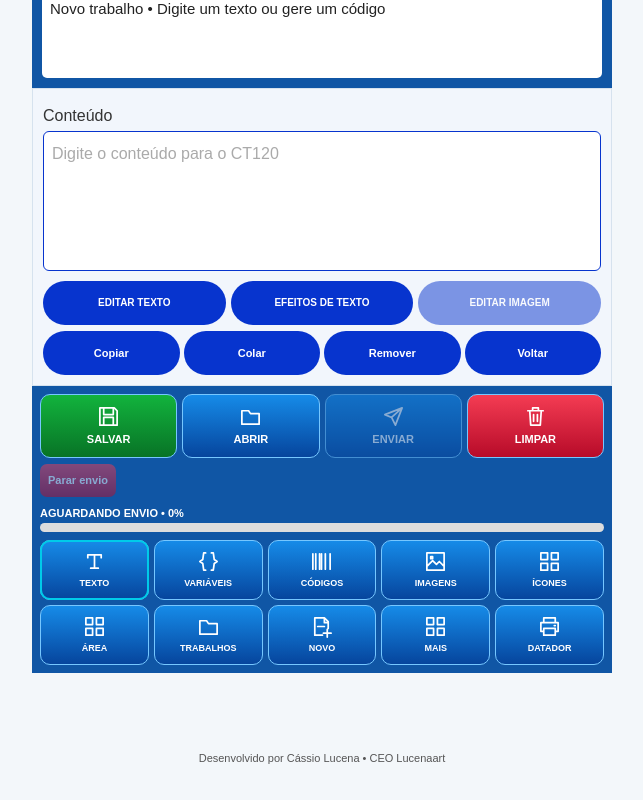
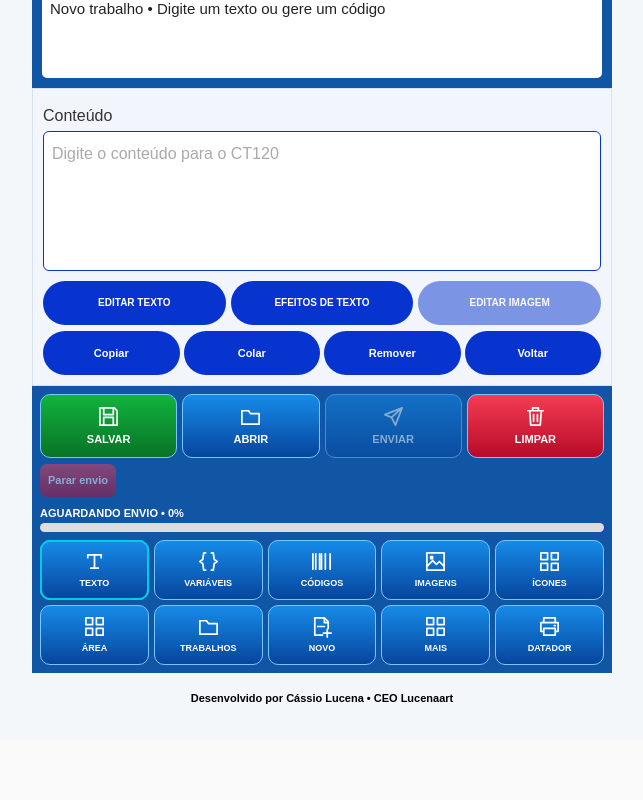
Before and after one commit to 5691/ct120-mobile, a React (Vite) app: page / in a window 1280 px wide. Shown: the part 311-1111 px from the top of the page, without its empty margins (318-961 px from the left). After the commit the page ends 1051 px from the top, so only its background shows below. Built offline with nearby package versions, Linux system fonts and the light colour scheme.

Commit message:
CT120 Destroyer - Rodape final aprovado

```diff
--- a/src/App.css
+++ b/src/App.css
@@ -86,5 +86,11 @@ label{display:block;font-size:16px;margin-bottom:6px}input[type=text],input:not(
 .brand-tagline{font-weight:700;color:#000;}
 
 /* Assinatura do desenvolvedor */
-.ct-credit{display:block;flex-shrink:0;width:100%;padding:10px 8px;text-align:center;font-family:Arial,Helvetica,sans-serif;font-size:11px;font-weight:400;line-height:1.4;color:#555;background:transparent;overflow-wrap:anywhere;}
+.ct-credit{display:block;flex-shrink:0;width:100%;padding:10px 8px;text-align:center;font-family:Arial,Helvetica,sans-serif;font-size:11px;font-weight:700;line-height:1.4;color:#000;background:transparent;overflow-wrap:anywhere;}
 .app-shell > .ct-credit{max-width:600px;margin:0 auto;}
+
+/* Rodapé principal próximo aos botões, preservando mensagens de status. */
+.workspace{padding-bottom:0;}
+.workspace > .result-box[role="status"]:empty{display:none;}
+.workspace > .result-box[role="status"]{min-height:0;}
+.app-shell > .ct-credit{padding-top:18px;padding-bottom:10px;}
```
